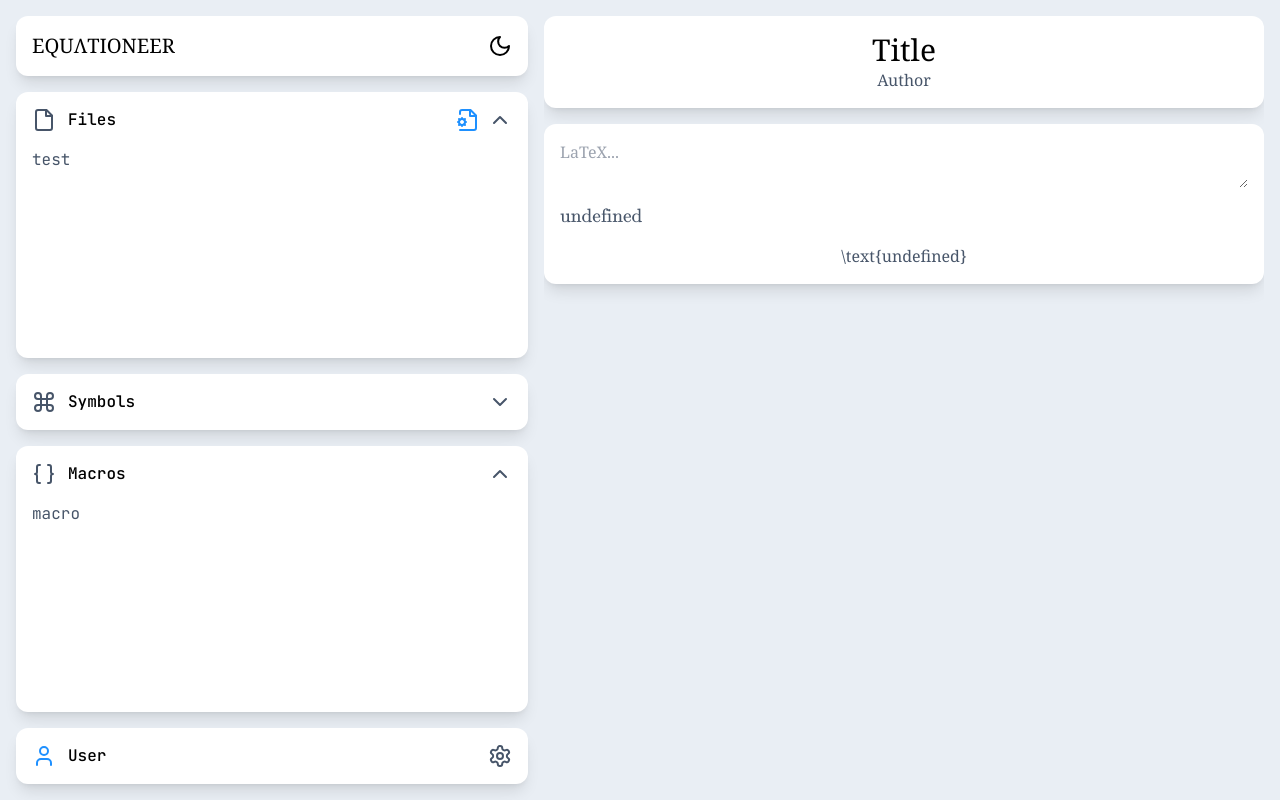
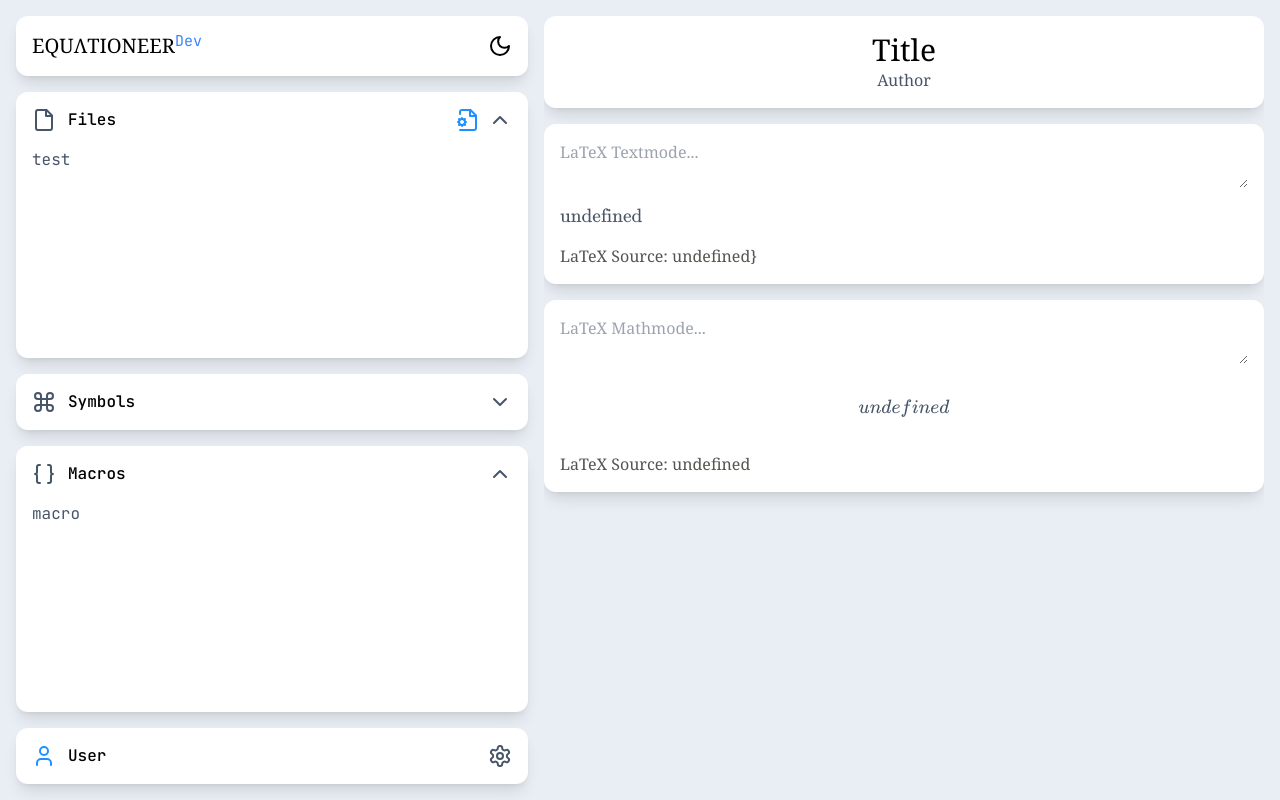
Before and after one commit to Jokauppi/Equationeer, a React (Vite) app: page / in a window 1280 px wide. Built offline with nearby package versions, Linux system fonts and the light colour scheme.

Commit message:
separate text box and math box

```diff
--- a/src/App.tsx
+++ b/src/App.tsx
@@ -6,7 +6,7 @@ function App() {
   const [darkMode, setDarkMode] = useState(window.matchMedia('(prefers-color-scheme:dark)').matches ?? true);
 
   return (
-    <div className={`App flex flex-row justify-center w-screen dhscreen font-sans text-black touch-pan-down ${darkMode ? 'dark bg-neutral-950' : 'bg-slate-300'}`}>
+    <div className={`App flex flex-row justify-center w-screen dhscreen font-sans text-black touch-pan-y ${darkMode ? 'dark bg-neutral-950' : 'bg-slate-300'}`}>
       <div className="flex flex-col-reverse md:flex-row justify-between gap-y-4 md:gap-x-4 p-4 w-full h-full bg-slate-150 dark:bg-neutral-900 3xl:max-w-screen-3xl md:shadow-2xl">
         <ActionColumn darkMode={darkMode} setDarkMode={setDarkMode} />
         <PageColumn />
--- a/src/components/KaTeXBox.tsx
+++ b/src/components/KaTeXBox.tsx
@@ -3,14 +3,20 @@ import katex from 'katex';
 import 'katex/dist/katex.min.css';
 import Box from './common/Box';
 
-function KaTeXBox() {
+type KaTeXBoxProps = {
+  type: 'text' | 'math';
+};
+
+function KaTeXBox(
+  { type }: KaTeXBoxProps,
+) {
   const [math, setMath] = useState<string | undefined>(undefined);
 
   return (
     <Box fit>
-      <div className="flex flex-col h-full justify-start items-center gap-x-2 overflow-hidden">
+      <div className="flex flex-col h-full justify-start items-center gap-y-4 overflow-hidden">
         <textarea
-          placeholder="LaTeX..."
+          placeholder={type === 'text' ? 'LaTeX Textmode...' : 'LaTeX Mathmode...'}
           value={math}
           onChange={(event) => {
             setMath(event.target.value);
@@ -18,19 +24,27 @@ function KaTeXBox() {
           className="box-border text-neutral-400 w-full bg-white dark:bg-neutral-800 focus:outline-none"
         />
         <div
-          className="w-full h-fit py-4"
+          className="w-full h-fit"
           // eslint-disable-next-line react/no-danger
           dangerouslySetInnerHTML={
-            {
-              __html: katex.renderToString(String.raw`\text{${math?.replaceAll(/(?<=[a-z]|[,-.]) +(?=[a-z]|[,-.])/gi, '}\\allowbreak\\text{\\space ')}}` ?? '', {
+            type === 'text' ? {
+              __html: katex.renderToString(String.raw`\text{${math?.replaceAll(/(?<=[a-z]|[,-.]) +(?=[a-z]|[,-.])/gi, '}\\allowbreak\\text{ ')}}` ?? '', {
                 throwOnError: false,
                 displayMode: false,
               }),
             }
+              : {
+                __html: katex.renderToString(String.raw`${math}` ?? '', {
+                  throwOnError: false,
+                  displayMode: true,
+                }),
+              }
           }
         />
-        <div>
-          {String.raw`\text{${math?.replaceAll(/(?<=[a-z]|[,-.]) +(?=[a-z]|[,-.])/gi, '}\\allowbreak\\text{ ')}}`}
+        <div className="w-full text-stone-600">
+          {type === 'text'
+            ? String.raw`LaTeX Source: ${math?.replaceAll(/(?<=[a-z]|[,-.]) +(?=[a-z]|[,-.])/gi, '}\\allowbreak\\text{ ')}}`
+            : String.raw`LaTeX Source: ${math}`}
         </div>
       </div>
     </Box>
--- a/src/components/PageColumn.tsx
+++ b/src/components/PageColumn.tsx
@@ -11,7 +11,8 @@ function PageColumn() {
             <h1 className="text-3xl text-black dark:text-white">Title</h1>
             <p>Author</p>
           </Box>
-          <KaTeXBox />
+          <KaTeXBox type="text" />
+          <KaTeXBox type="math" />
         </div>
       </div>
     </div>
--- a/src/components/panels/LogoPanel.tsx
+++ b/src/components/panels/LogoPanel.tsx
@@ -11,7 +11,10 @@ function LogoPanel({ darkMode, setDarkMode }: LogoPanelProps) {
   return (
     <Box fit className="hidden md:block">
       <div className="flex flex-row justify-between content-center gap-x-2">
-        <p className="font-serif text-xl text-black dark:text-yellow-400">EQUΛTIONEER</p>
+        <p className="font-serif text-xl text-black dark:text-yellow-400">
+          EQUΛTIONEER
+          <sup className="text-blue-500 dark:text-neutral-300 text-md font-mono">Dev</sup>
+        </p>
         <button
           type="button"
           onClick={() => {
--- a/src/index.css
+++ b/src/index.css
@@ -31,3 +31,15 @@ body {
 .dhscreen {
   height: 100dvh;
 }
+
+.katex-display {
+  overflow: auto hidden;
+  scrollbar-width: thin !important;
+}
+
+.katex-display > .katex {
+  scrollbar-width: thin !important;
+}
+.katex-display > .base {
+  scrollbar-width: thin !important;
+}
```
